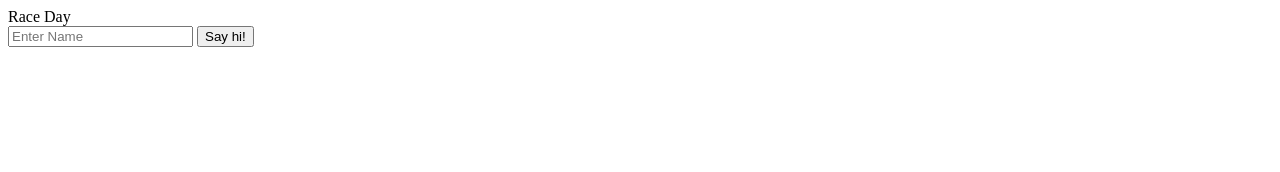
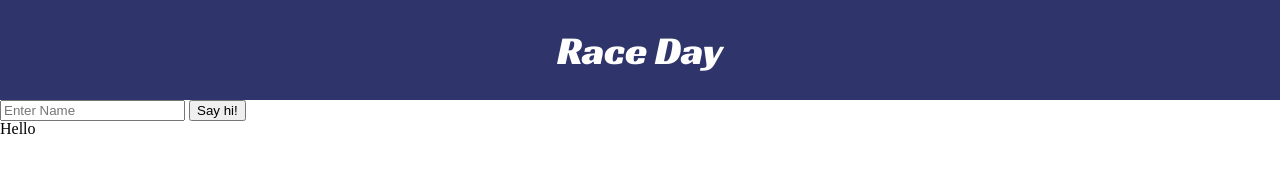
Before and after one commit to jboyle1/race-day, a plain HTML site: page index.html in a window 1280 px wide. Both pictures are taken after a click on the button "Say hi!". Drawn offline with Linux system fonts and the light colour scheme.

Commit message:
Add say-hi.js to JS folder. Create Function that takes user name and outputs the value in a HTML string. Add an event lidtener for the say_hi function.

```diff
--- a/index.html
+++ b/index.html
@@ -4,6 +4,9 @@
     <meta charset="UTF-8">
     <meta name="viewport" content="width=device-width, initial-scale=1.0">
     <meta http-equiv="X-UA-Compatible" content="ie=edge">
+    <link rel="stylesheet" type="text/css" href="./static/css/reset.css">
+    <link rel="stylesheet" typr="text/css" href="./static/css/styles.css">
+    <link href="https://fonts.googleapis.com/css2?family=Racing+Sans+One&family=Roboto&display=swap" rel="stylesheet">
     <title>Race Day</title>
 </head>
 <body>
@@ -13,12 +16,18 @@
     <main>
         <div id="raceDayArea">
             <section>
-                <div id="name-input">
-                    <input placeholder="Enter Name" id="first_name">
+                <div id="nameInput">
+                    <input placeholder="Enter Name" id="firstName">
                     <button id="say">Say hi!</button>
                 </div>
             </section>
+            <section>
+                <div id="nameResult"></div>
+            </section>
         </div>
     </main>
+
+    <script src="./static/js/say-hi.js"></script>
 </body>
+
 </html>
--- a/static/css/styles.css
+++ b/static/css/styles.css
@@ -0,0 +1,12 @@
+/* Header */
+
+#title {
+    font-family: 'Racing Sans One', cursive;
+    text-align: center;
+    font-size: 40px;
+    padding: 30px 30px;
+    background-color: rgb(47, 53, 107);
+    color: #ffffff;
+}
+
+/* /Header */
--- /dev/null
+++ b/static/js/say-hi.js
@@ -0,0 +1,8 @@
+// Create Function that takes user name and outputs the value in a HTML string.
+function say_hi() {
+    let fname = document.getElementById('firstName').value;
+    let html = `Hello ${fname}`;
+    document.getElementById('nameResult').innerHTML = html;
+};
+// Add an event lidtener for the say_hi function.
+document.getElementById('say').addEventListener('click', say_hi);
```
